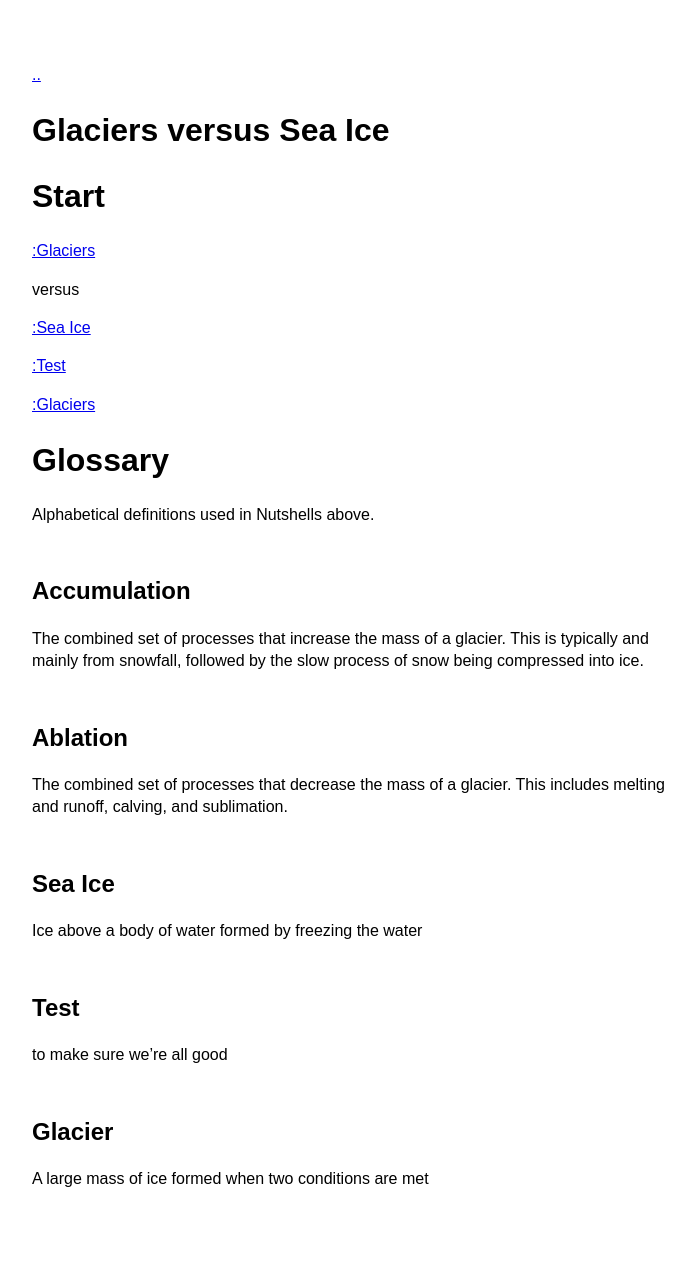
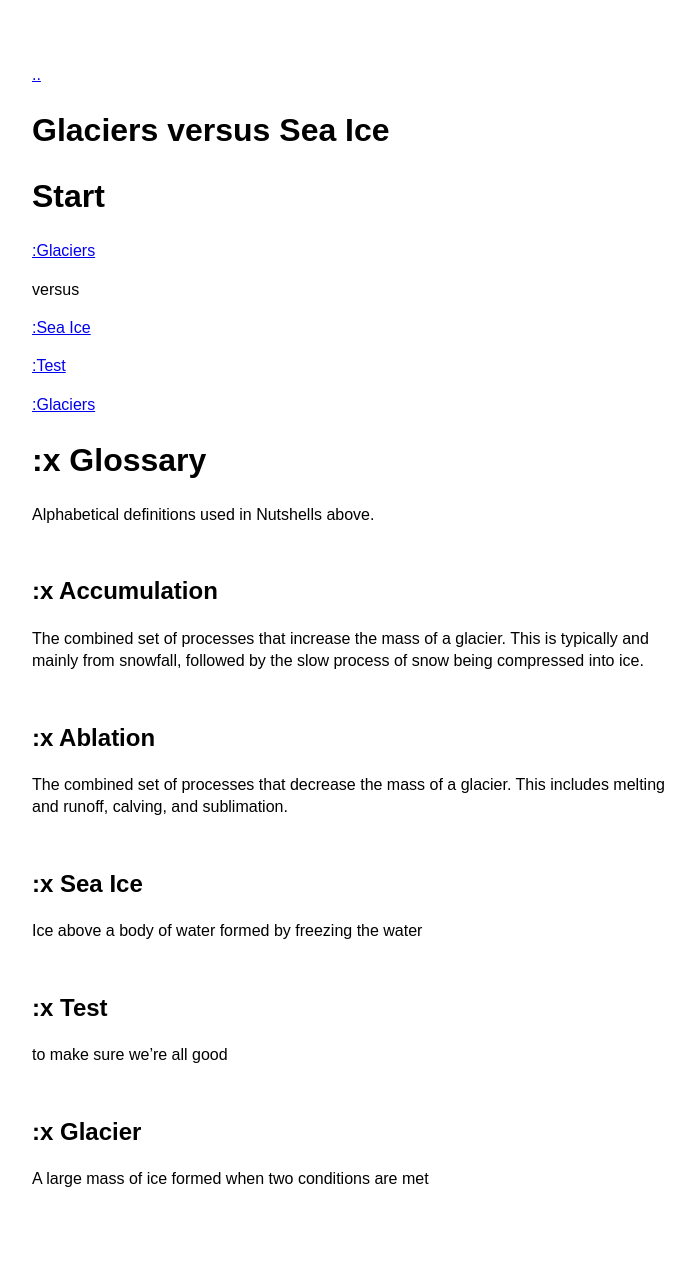
Before and after one commit to CocoaFlame/psychic-waffle, a Jekyll site: the page built from pages/GvSI.md, in a window 1280 px wide. Shown: the whole page, without its empty margins (288-983 px from the left). Built offline with Jekyll 4.4.1, drawn with Linux system fonts in a browser that asks for light colours.

```diff
--- a/pages/GvSI.md
+++ b/pages/GvSI.md
@@ -15,20 +15,20 @@ versus
 
 [:Glaciers](#test)
 
-# Glossary
+# :x Glossary
 Alphabetical definitions used in Nutshells above.
 
-## Accumulation
+## :x Accumulation
 The combined set of processes that increase the mass of a glacier. This is typically and mainly from snowfall, followed by the slow process of snow being compressed into ice.
 
-## Ablation
+## :x Ablation
 The combined set of processes that decrease the mass of a glacier. This includes melting and runoff, calving, and sublimation.
 
-## Sea Ice
+## :x Sea Ice
 Ice above a body of water formed by freezing the water
 
-## Test
+## :x Test
 to make sure we're all good
 
-## Glacier
+## :x Glacier
 A large mass of ice formed when two conditions are met
```
